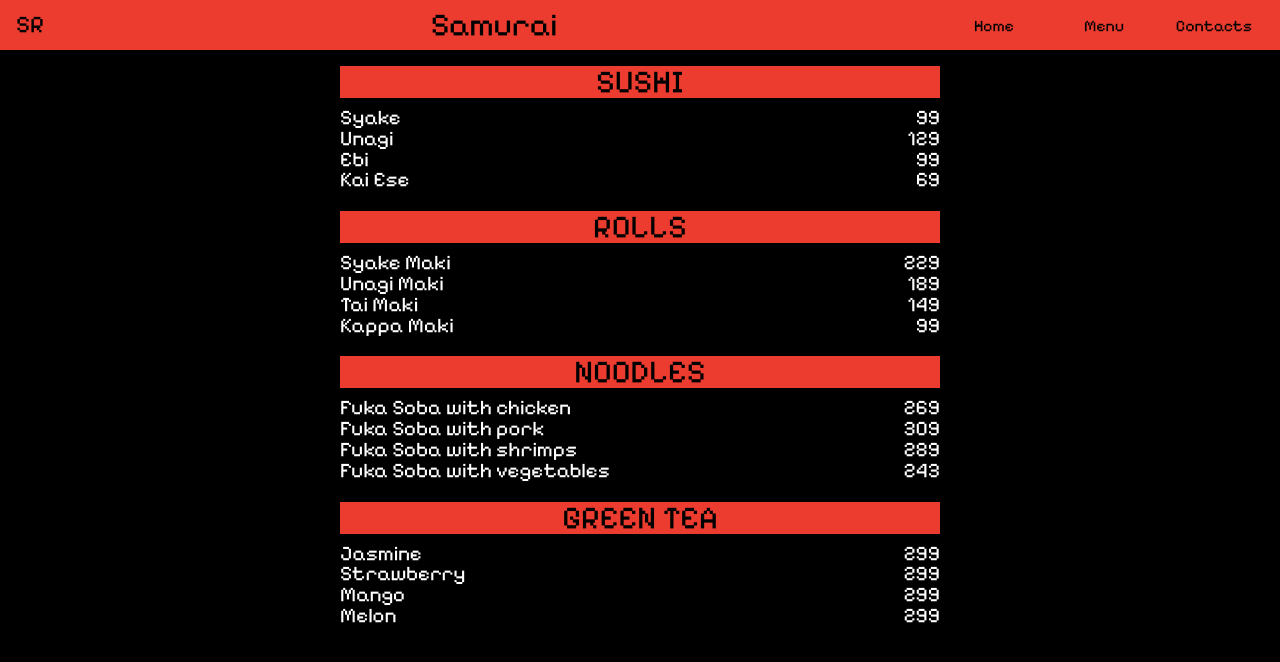
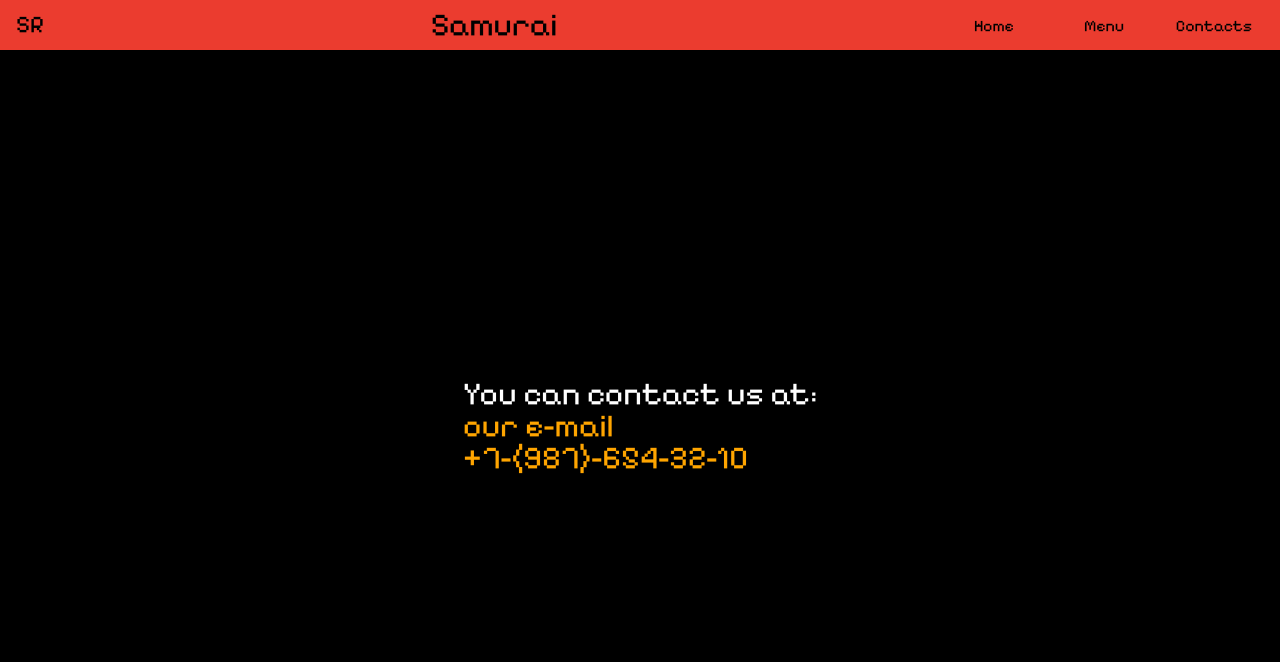
Before and after one commit to EvgeniyMorozov164/restaurant-page, a website built with webpack: page src/index.html in a window 1280 px wide. Built offline with nearby package versions, Linux system fonts and the light colour scheme.

Commit message:
add styles for contacts section

```diff
--- a/src/index.html
+++ b/src/index.html
@@ -43,7 +43,7 @@
           </p>
         </div>
       </div> -->
-      <div class="menu flex">
+      <!-- <div class="menu flex">
         <div class="sushi">
           <h2 class="menu-section">SUSHI</h2>
           <div class="menu-item">
@@ -184,16 +184,16 @@
             </div>
           </div>
         </div>
-      </div>
-      <!-- <div class="contacts">
+      </div> -->
+      <div class="contacts flex">
         <address class="adress-container">
           You can contact us at:
           <br>
-          <a href="mailto:samurai@rest.com">our e-mail</a>
+          <a href="mailto:samurai@rest.com" class="link">our e-mail</a>
           <br>
-          <a href="tel:+79876543210">+7-(987)-654-32-10</a>
+          <a href="tel:+79876543210" class="link">+7-(987)-654-32-10</a>
         </address>
-      </div> -->
+      </div>
     </div>
   </main>
 </body>
--- a/src/styles.css
+++ b/src/styles.css
@@ -145,3 +145,16 @@ body {
 .menu-item-price {
   text-align: end;
 }
+
+/* Contacts section */
+
+.contacts {
+  height: 90vh;
+  justify-content: center;
+  font-size: 2rem;
+}
+
+.link {
+  text-decoration: none;
+  color: orange;
+}
```
